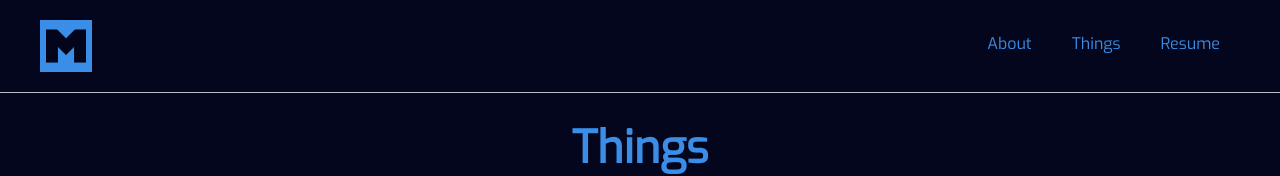
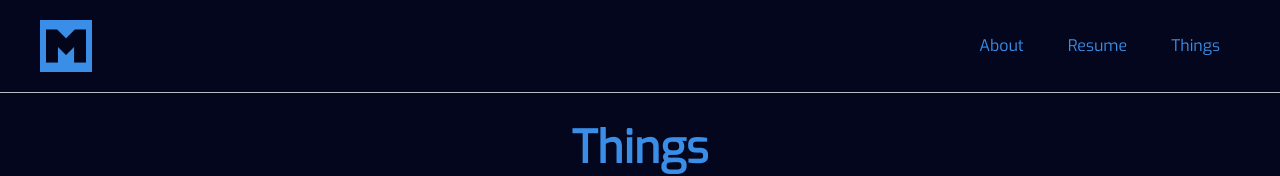
Before and after one commit to mustafaberat/personal-website-1, a Next.js app: page /things in a window 1280 px wide. Shown: the top 176 px of the page. Built offline with nearby package versions, Linux system fonts and the light colour scheme.

Commit message:
flourished header buttons

```diff
--- a/components/headerComponent.js
+++ b/components/headerComponent.js
@@ -11,18 +11,17 @@ export default function HeaderComp() {
                 <Link href="/">
                     <a className="header-logo">
                         <img src="/m-darkBlue.png" alt="MLOGO"></img>
-
                     </a>
                 </Link>
                 <div id="header-buttons" className="header-buttons">
                     <Link href="/about">
                         <a className="header-button">About</a>
                     </Link>
+                    <Link href="/resume">
+                        <a className="header-button">Resume</a>
+                    </Link>
                     <Link href="/things">
                         <a className="header-button">Things</a>
-                    </Link>
-                    <Link href="/resume">
-                        <a className="header-button">Resume</a>
                     </Link>
                 </div>
                 <SidebarComp />
--- a/styles/devices.css
+++ b/styles/devices.css
@@ -54,6 +54,7 @@
     flex-direction: column;
     align-items: center;
     text-align: center;
+    margin: 4px;
     box-shadow: 0 10px 30px var(--black);
     z-index: 10;
   }
@@ -63,6 +64,8 @@
     width: -webkit-fill-available;
     text-align: center;
     align-items: center;
+    padding-bottom: 4px;
+    margin-right: 0px;
     justify-content: center;
   }
 }
--- a/styles/header.css
+++ b/styles/header.css
@@ -30,11 +30,16 @@
   border-radius: var(--borderRadius);
   padding-left: var(--gutter);
   padding-right: var(--gutter);
-  padding-bottom: 4px;
   display: inline-flex;
   align-items: center;
   margin-left: auto;
   height: var(--fingerSize);
+  margin-right: 4px;
+}
+
+/* For last button of header -> mr0 */
+.header-button:last-child {
+  margin-right: 0px;
 }
 
 .header-button:hover {
```
